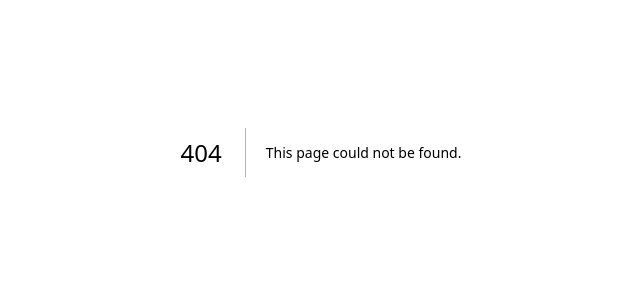
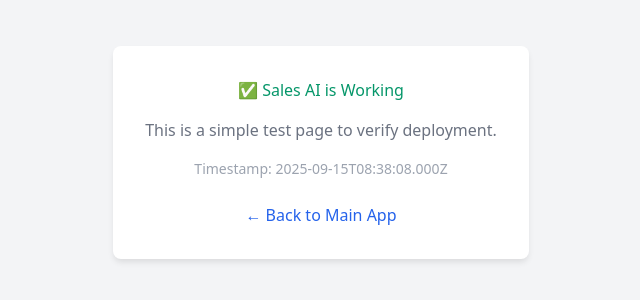
Before and after one commit to smaroc/supersales, a Next.js app: page /simple in a window 1280 px wide. Before the commit this address had no page. Shown: the part 248-548 px from the top of the page, without its empty margins (319-959 px from the left). Built offline with nearby package versions, Linux system fonts and the light colour scheme.

Commit message:
fix: add test pages for vercel debugging

```diff
--- /dev/null
+++ b/app/health/page.tsx
@@ -0,0 +1,15 @@
+export default function HealthPage() {
+  return (
+    <div className="min-h-screen flex items-center justify-center bg-gray-50">
+      <div className="bg-white p-8 rounded-lg shadow-lg">
+        <h1 className="text-2xl font-bold text-green-600 mb-4">✅ App is Running</h1>
+        <p className="text-gray-600">This is a simple health check page.</p>
+        <div className="mt-4">
+          <p className="text-sm text-gray-500">
+            Timestamp: {new Date().toISOString()}
+          </p>
+        </div>
+      </div>
+    </div>
+  )
+}
--- a/app/login/page.tsx
+++ b/app/login/page.tsx
@@ -34,7 +34,7 @@ export default function LoginPage() {
         router.push('/dashboard')
         router.refresh()
       }
-    } catch (error) {
+    } catch {
       setError('An error occurred during login. Please try again.')
     } finally {
       setIsLoading(false)
--- /dev/null
+++ b/app/simple/page.tsx
@@ -0,0 +1,37 @@
+export default function SimplePage() {
+  return (
+    <html lang="en">
+      <body>
+        <div style={{
+          minHeight: '100vh',
+          display: 'flex',
+          alignItems: 'center',
+          justifyContent: 'center',
+          fontFamily: 'system-ui, sans-serif',
+          backgroundColor: '#f3f4f6'
+        }}>
+          <div style={{
+            backgroundColor: 'white',
+            padding: '2rem',
+            borderRadius: '8px',
+            boxShadow: '0 4px 6px -1px rgba(0, 0, 0, 0.1)',
+            textAlign: 'center'
+          }}>
+            <h1 style={{ color: '#059669', marginBottom: '1rem' }}>✅ Sales AI is Working</h1>
+            <p style={{ color: '#6b7280', marginBottom: '1rem' }}>
+              This is a simple test page to verify deployment.
+            </p>
+            <p style={{ fontSize: '0.875rem', color: '#9ca3af' }}>
+              Timestamp: {new Date().toISOString()}
+            </p>
+            <div style={{ marginTop: '1.5rem' }}>
+              <a href="/" style={{ color: '#2563eb', textDecoration: 'none' }}>
+                ← Back to Main App
+              </a>
+            </div>
+          </div>
+        </div>
+      </body>
+    </html>
+  )
+}
--- /dev/null
+++ b/app/test/page.tsx
@@ -0,0 +1,17 @@
+export default function TestPage() {
+  return (
+    <div className="min-h-screen bg-gray-100 flex items-center justify-center">
+      <div className="bg-white p-8 rounded-lg shadow-md max-w-md w-full">
+        <h1 className="text-2xl font-bold mb-4">🧪 Test Page</h1>
+        <p className="text-gray-600 mb-4">This page tests basic Next.js routing.</p>
+        <div className="space-y-2 text-sm">
+          <p><strong>Environment:</strong> {process.env.NODE_ENV}</p>
+          <p><strong>Timestamp:</strong> {new Date().toLocaleString()}</p>
+        </div>
+        <div className="mt-6">
+          <a href="/" className="text-blue-600 hover:underline">← Back to Home</a>
+        </div>
+      </div>
+    </div>
+  )
+}
```
